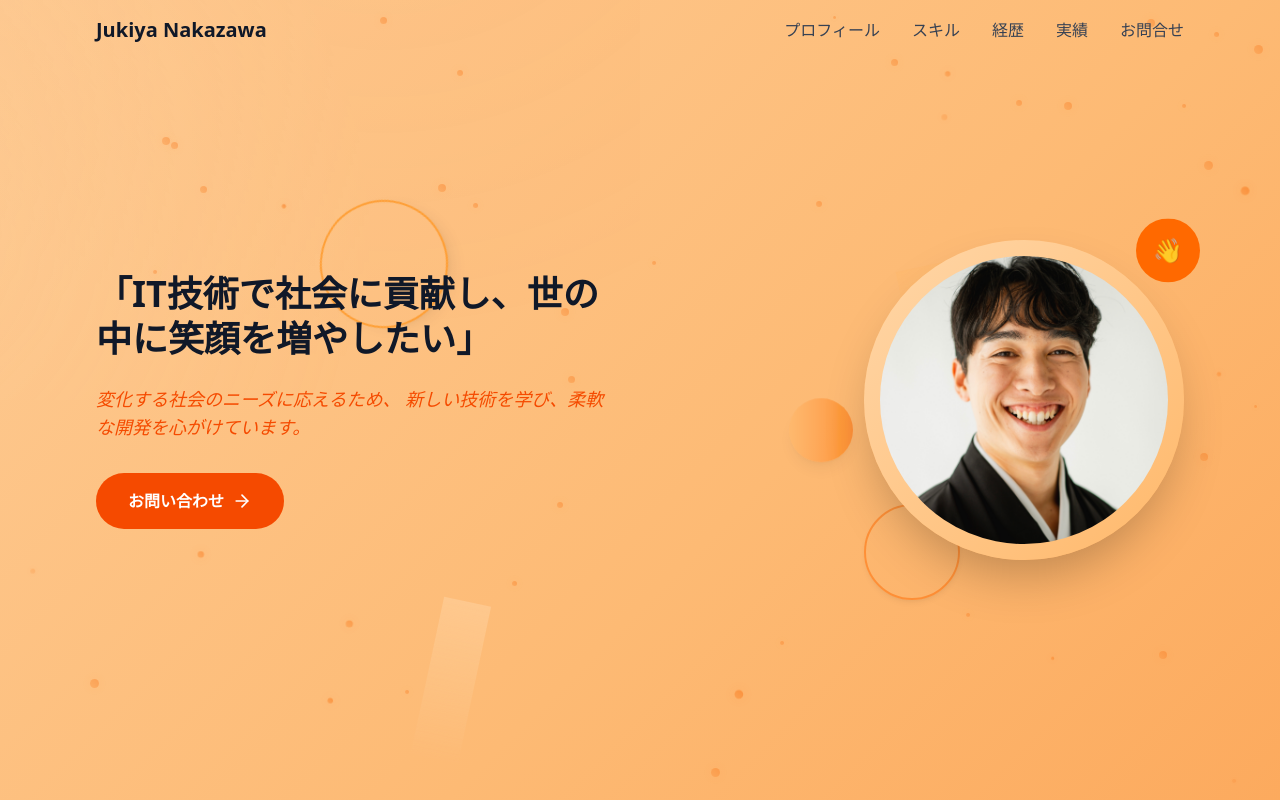
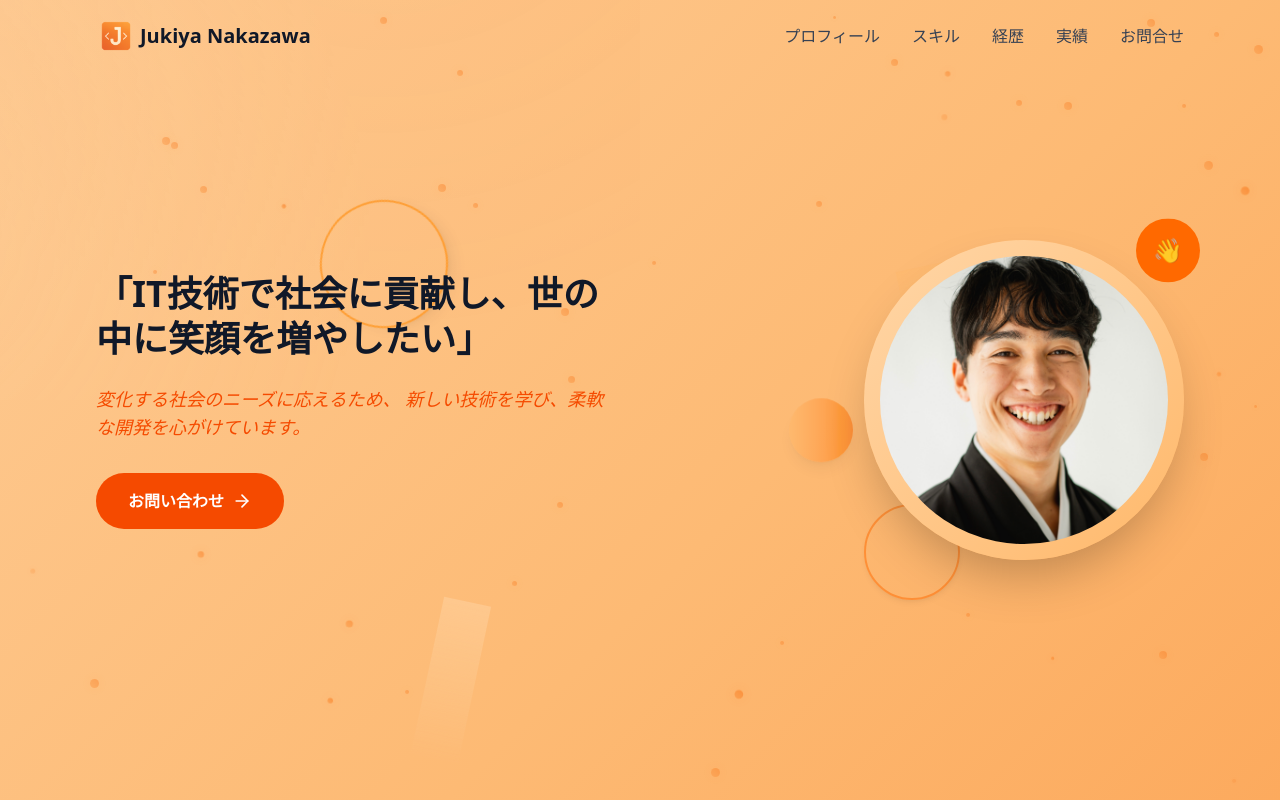
Before and after one commit to nakazawa-juk/portfolio, a Next.js app: page / in a window 1280 px wide. Shown: the top 800 px of the page. Built offline with nearby package versions, Linux system fonts and the light colour scheme.

Commit message:
add: ヘッダーにfaviconの画像を設定

```diff
--- a/src/components/Header.tsx
+++ b/src/components/Header.tsx
@@ -2,6 +2,7 @@
 
 import React, { useState, useEffect, useRef } from 'react';
 import { Menu, X } from 'lucide-react';
+import Image from 'next/image';
 
 const Header = () => {
   const [isMenuOpen, setIsMenuOpen] = useState(false);
@@ -64,7 +65,23 @@ const Header = () => {
     >
       <div className="max-w-6xl mx-auto px-4 sm:px-6 lg:px-8">
         <div className="flex justify-between items-center py-4">
-          <div className="text-xl font-bold text-gray-900">Jukiya Nakazawa</div>
+          <div
+            className="flex items-center gap-1 cursor-pointer group transition-all duration-200 hover:scale-105"
+            onClick={() => scrollToSection('about')}
+          >
+            <div className="flex-shrink-0">
+              <Image
+                src="/favicon.png"
+                alt="Jukiya Nakazawa Logo"
+                width={40}
+                height={40}
+                className="transition-transform duration-200 group-hover:scale-110"
+              />
+            </div>
+            <div className="text-xl font-bold text-gray-900 group-hover:text-orange-600 transition-colors duration-200">
+              Jukiya Nakazawa
+            </div>
+          </div>
 
           {/* Desktop Navigation */}
           <nav className="hidden md:flex space-x-8">
```
